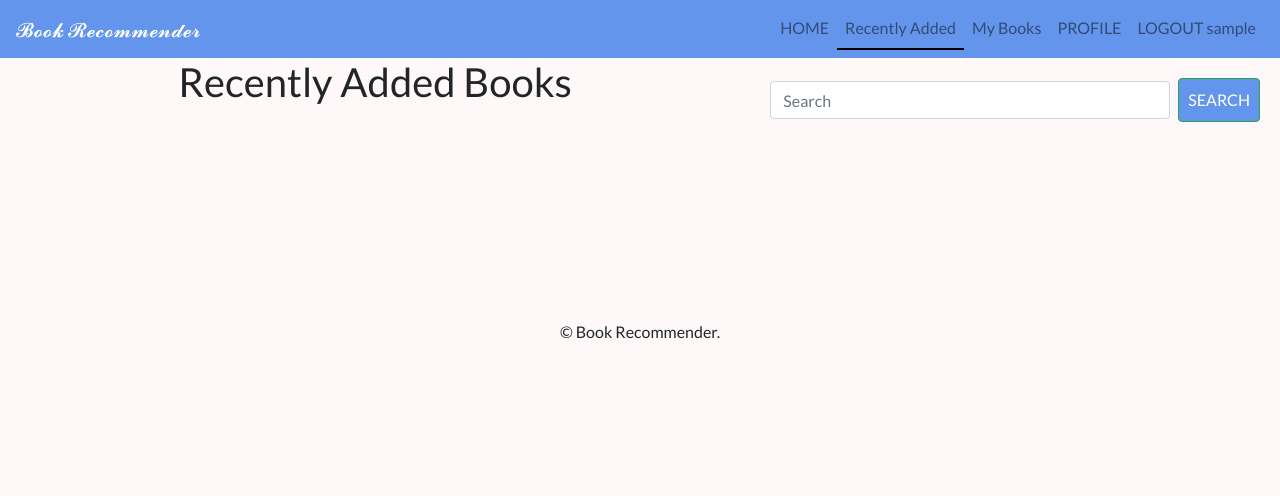
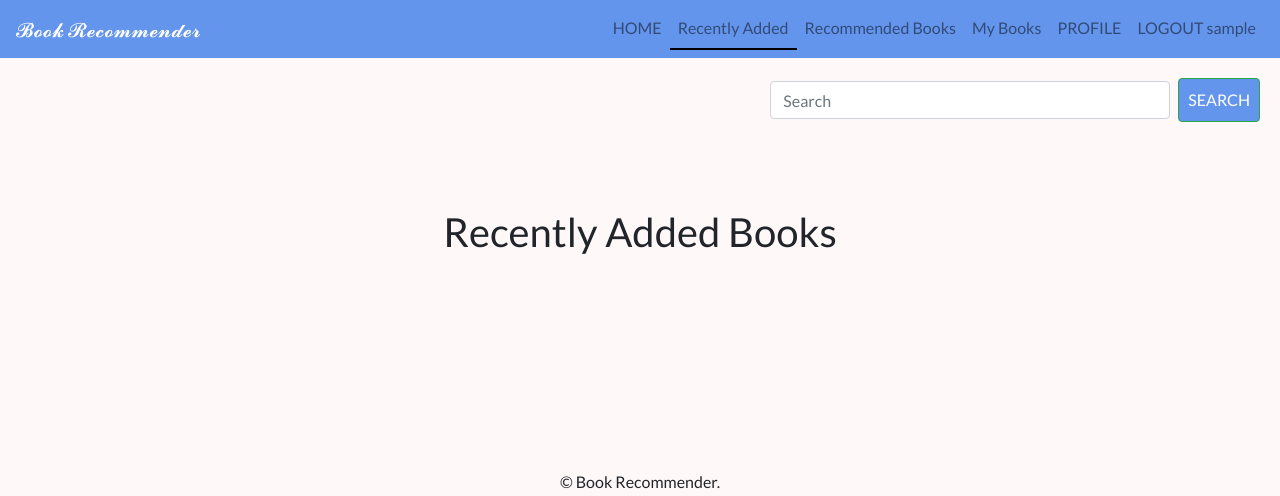
Before and after one commit to Sushmi-pal/movie_recommendation, a Django app: page /books/recently_added in a window 1280 px wide. Shown: the top 496 px of the page. Run offline with Django 4.2, Linux system fonts and the light colour scheme; the visitor is signed in with stand-in values (Sample User, id 1); data that the repository does not hold is empty; some libraries are stand-ins or nearby versions.

Commit message:
Show recommendation

```diff
--- a/books/templates/books/recently_added_base.html
+++ b/books/templates/books/recently_added_base.html
@@ -16,7 +16,8 @@
     </form>
 </div>
 
-<div style="text-align: center;"><h1>Recently Added Books</h1></div>
+
+<div style="text-align: center; margin-top: 150px;"><h1>{{ heading}}</h1></div>
 <ul class="cards" style="margin-top: 150px;">
     {% for booksdetail in desc %}
 
--- /dev/null
+++ b/books/templates/books/recommended_books.html
@@ -0,0 +1,4 @@
+{% extends 'base.html' %}
+{% block body %}
+    {% include "books/recently_added_base.html" %}
+{% endblock %}
--- a/books/urls.py
+++ b/books/urls.py
@@ -7,5 +7,5 @@
     path('detail/<int:pk>/update/', BookUpdateView.as_view(), name='update'),
     path('detail/<int:pk>/delete/', BookDeleteView.as_view(), name='delete'),
     path('search/', search, name='search'),
-    path('recommend', recommend_books, name="recommend")
+    path('recommend/', recommend_books, name="recommend")
 ]
--- a/books/views.py
+++ b/books/views.py
@@ -38,12 +38,6 @@
 
     }
     return render(request, 'books/my_items.html', context)
-
-
-def RecentlyAdded(request):
-    u = User.objects.all()
-    desc = Books.objects.all()
-    return render(request, 'books/recently_added.html', {'desc': desc, 'u': u, 'MEDIA_URL': MEDIA_URL, "menuindex": 3})
 
 
 class BookDetailView(DetailView):
@@ -174,6 +168,13 @@
     return similar_book
 
 
+def RecentlyAdded(request):
+    u = User.objects.all()
+    desc = Books.objects.all()
+    return render(request, 'books/recently_added.html',
+                  {'desc': desc, 'u': u, 'MEDIA_URL': MEDIA_URL, "menuindex": 3, "heading": "Recently Added Books"})
+
+
 def recommend_books(request):
     book_name_set = book_history(request)
     similar_books = []
@@ -182,5 +183,9 @@
         similar_books.append(similar_book)
 
     bookList = [item for elem in similar_books for item in elem]
-    print(set(bookList))
-    return HttpResponse("These")
+    sb = set(bookList)
+    l = []
+    for i in sb:
+        l.append(Books.objects.filter(name=i).last())
+    return render(request, 'books/recommended_books.html',
+                  {'MEDIA_URL': MEDIA_URL, "menuindex": 6, "desc": l, "heading": "Recommended Books"})
--- a/templates/base.html
+++ b/templates/base.html
@@ -2447,6 +2447,9 @@
                     <a {% if menuindex == 3 %} class="active-me nav-link"{% else %}class="nav-link" {% endif %}  href="{% url 'recently_added' %}">Recently Added </a>
                 </li>
                 <li class="nav-item">
+                    <a {% if menuindex == 6 %} class="active-me nav-link"{% else %}class="nav-link" {% endif %}  href="{% url 'recommend' %}">Recommended Books </a>
+                </li>
+                <li class="nav-item">
                     <a {% if menuindex == 4 %} class="active-me nav-link"{% else %}class="nav-link" {% endif %}  href="{% url 'my_books' %}">My Books</a>
                 </li>
                 <li class="nav-item">
```
